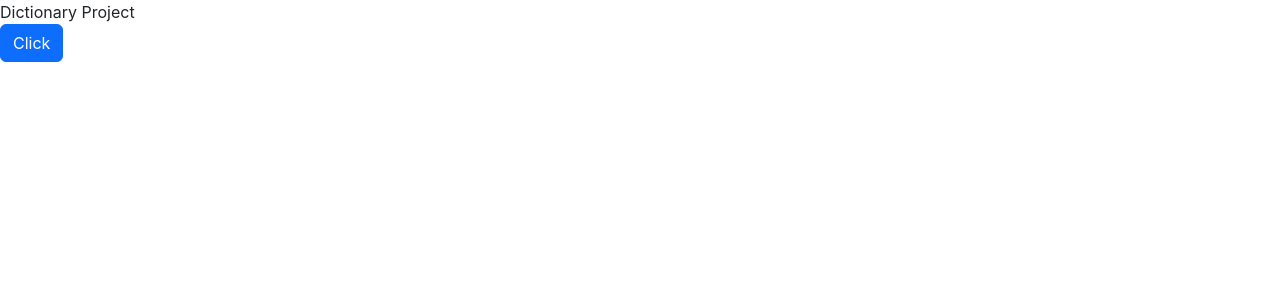
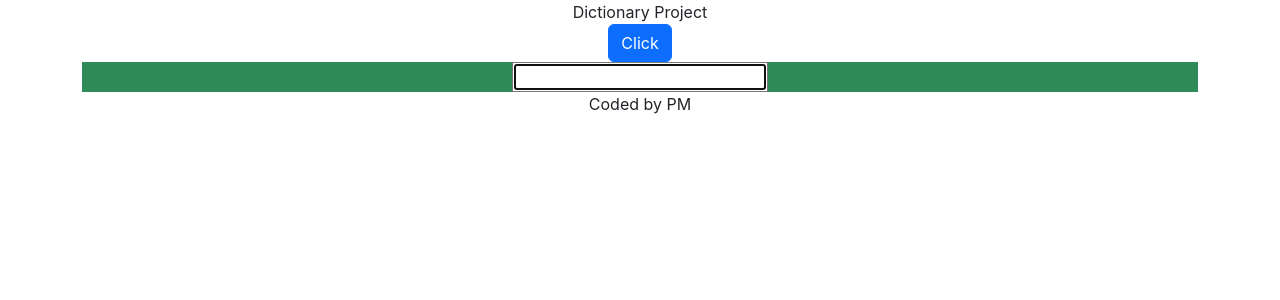
Before and after one commit to Pau-M/dictionary-project, a React (Create React App) app: page / in a window 1280 px wide. Shown: the top 300 px of the page. Built offline with nearby package versions, Linux system fonts and the light colour scheme.

Commit message:
initial search engine

```diff
--- a/src/App.js
+++ b/src/App.js
@@ -1,8 +1,10 @@
 import "./App.css";
+import Dictionary from "./Dictionary";
 
 function App() {
   return (
     <div className="App">
+      <div className="container text-center">
         <header className="App-header">Dictionary Project</header>
         <a
           href="https://www.shecodes.io/learn/cohorts/1767/units/69/lessons/254"
@@ -10,6 +12,11 @@
         >
           Click
         </a>
+        <main>
+          <Dictionary />
+        </main>
+        <footer>Coded by PM</footer>
+      </div>
     </div>
   );
 }
--- /dev/null
+++ b/src/Dictionary.css
@@ -0,0 +1,3 @@
+.dictionary {
+  background-color: seagreen;
+}
--- /dev/null
+++ b/src/Dictionary.js
@@ -0,0 +1,20 @@
+import React, { useState } from "react";
+import "./Dictionary.css";
+
+export default function Dictionary() {
+  let [keyWord, setKeyWord] = useState("");
+  function search(event) {
+    event.preventDefault();
+    alert(`Searching for ${keyWord}`);
+  }
+  function keyWordChange(event) {
+    setKeyWord(event.target.value);
+  }
+  return (
+    <div className="dictionary">
+      <form onSubmit={search}>
+        <input type="search" onChange={keyWordChange} autoFocus={true} />
+      </form>
+    </div>
+  );
+}
```
Lines whose indentation alone changed are shown as unchanged.
